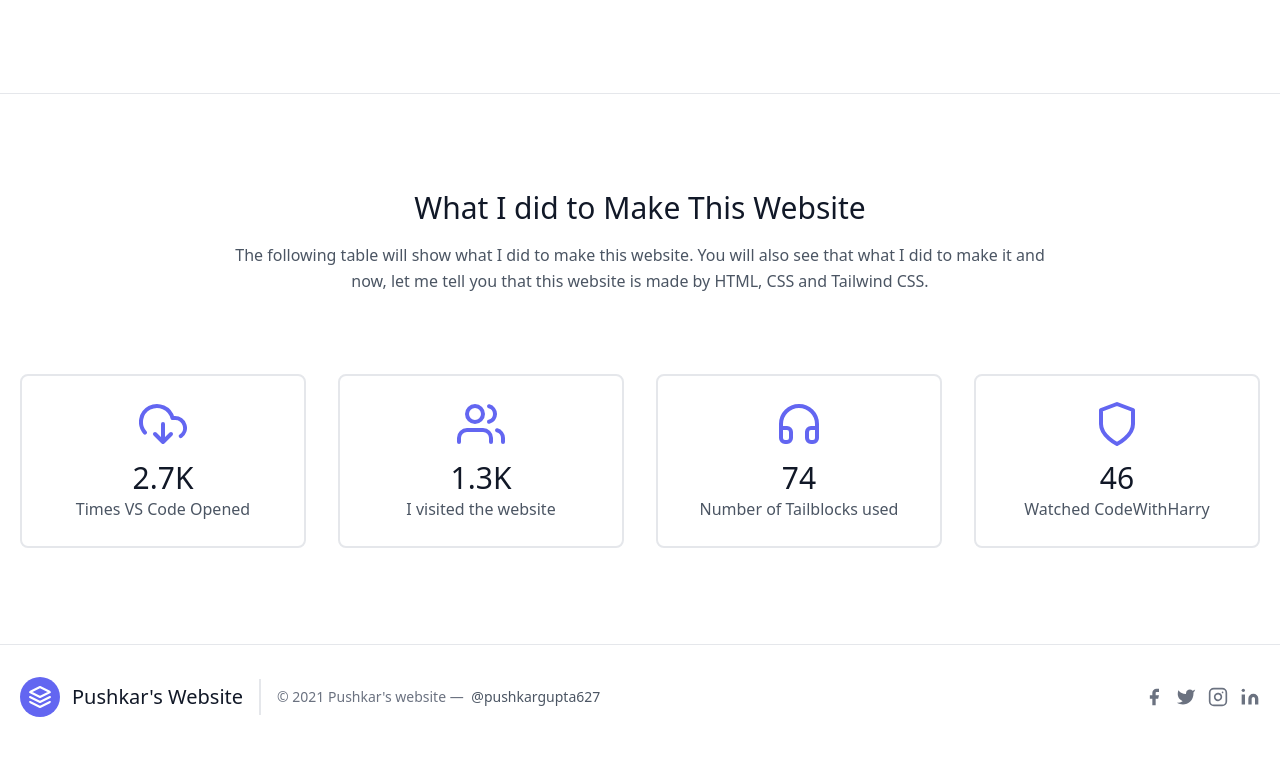
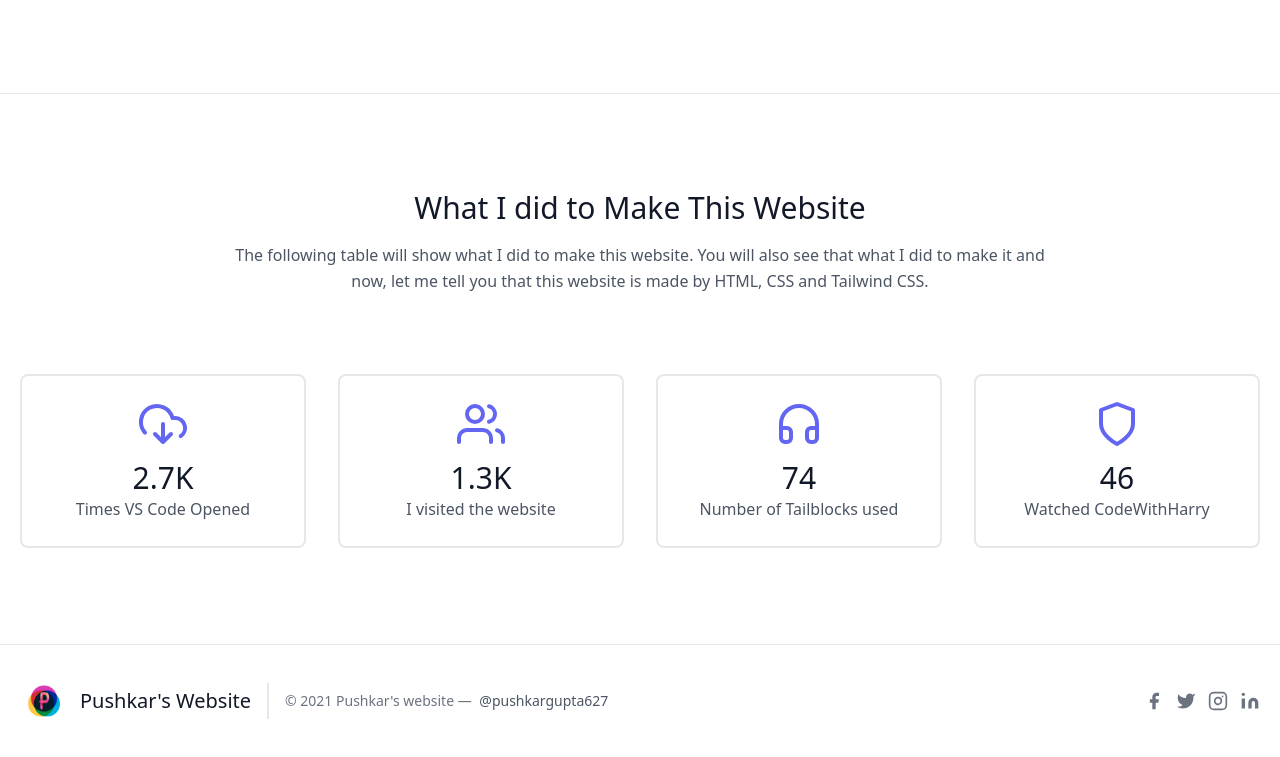
Before and after one commit to pushkargupta627/my-website, a plain HTML site: page index.html in a window 1280 px wide. Shown: the part 614-1371 px from the top of the page. Drawn offline with nearby package versions, Linux system fonts and the light colour scheme.

Commit message:
Update index.html

```diff
--- a/index.html
+++ b/index.html
@@ -98,7 +98,7 @@
       <footer class="text-gray-600 body-font">
         <div class="container px-5 py-8 mx-auto flex items-center sm:flex-row flex-col">
           <a class="flex title-font font-medium items-center md:justify-start justify-center text-gray-900">
-            <svg xmlns="http://www.w3.org/2000/svg" fill="none" stroke="currentColor" stroke-linecap="round" stroke-linejoin="round" stroke-width="2" class="w-10 h-10 text-white p-2 bg-indigo-500 rounded-full" viewBox="0 0 24 24">
+              <img src="Pushkar's P.png" class="w-12 h-12 text-white p-2" viewBox="0 0 24 24">
               <path d="M12 2L2 7l10 5 10-5-10-5zM2 17l10 5 10-5M2 12l10 5 10-5"></path>
             </svg>
             <span class="ml-3 text-xl">Pushkar's Website</span>
```
